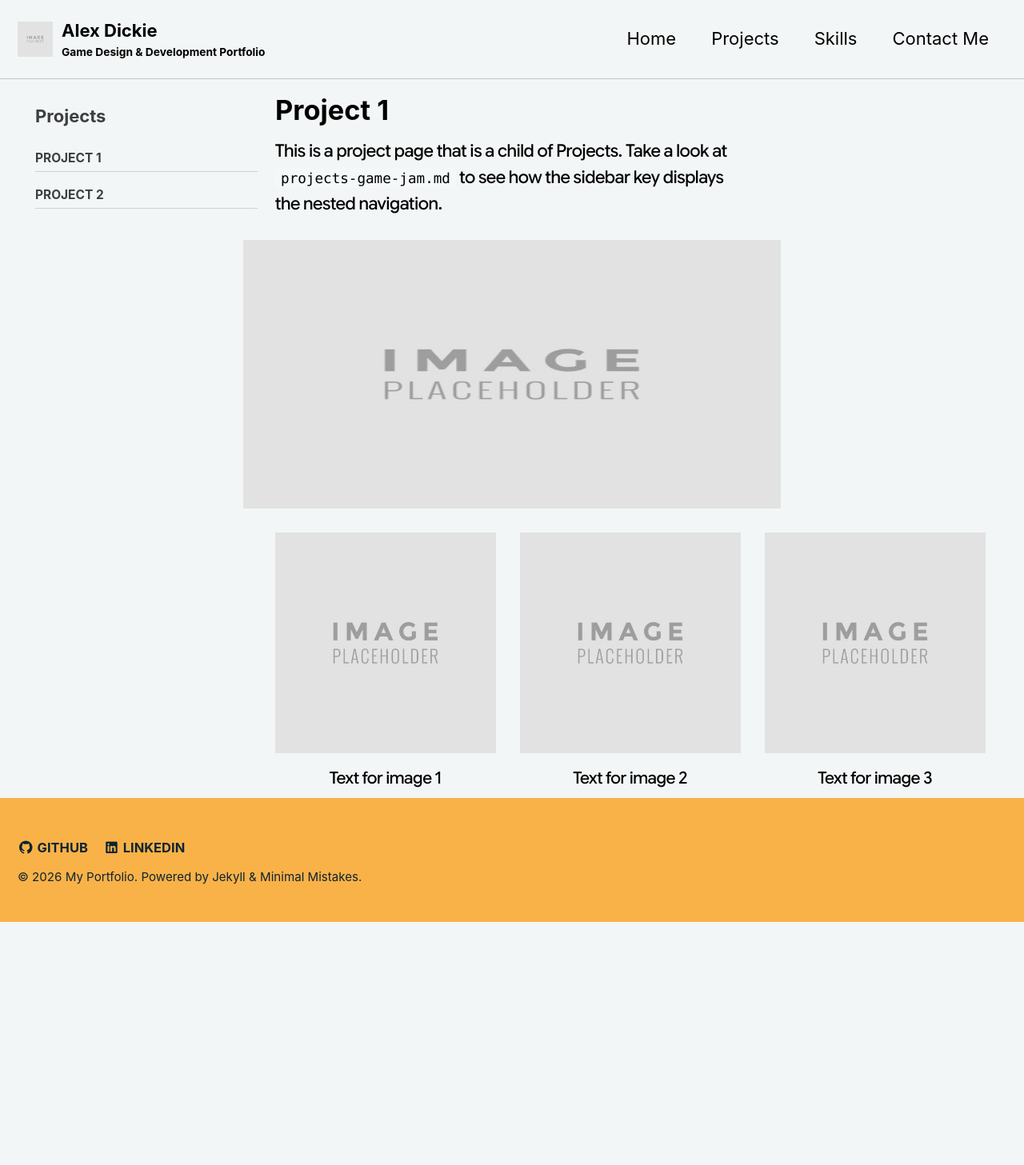
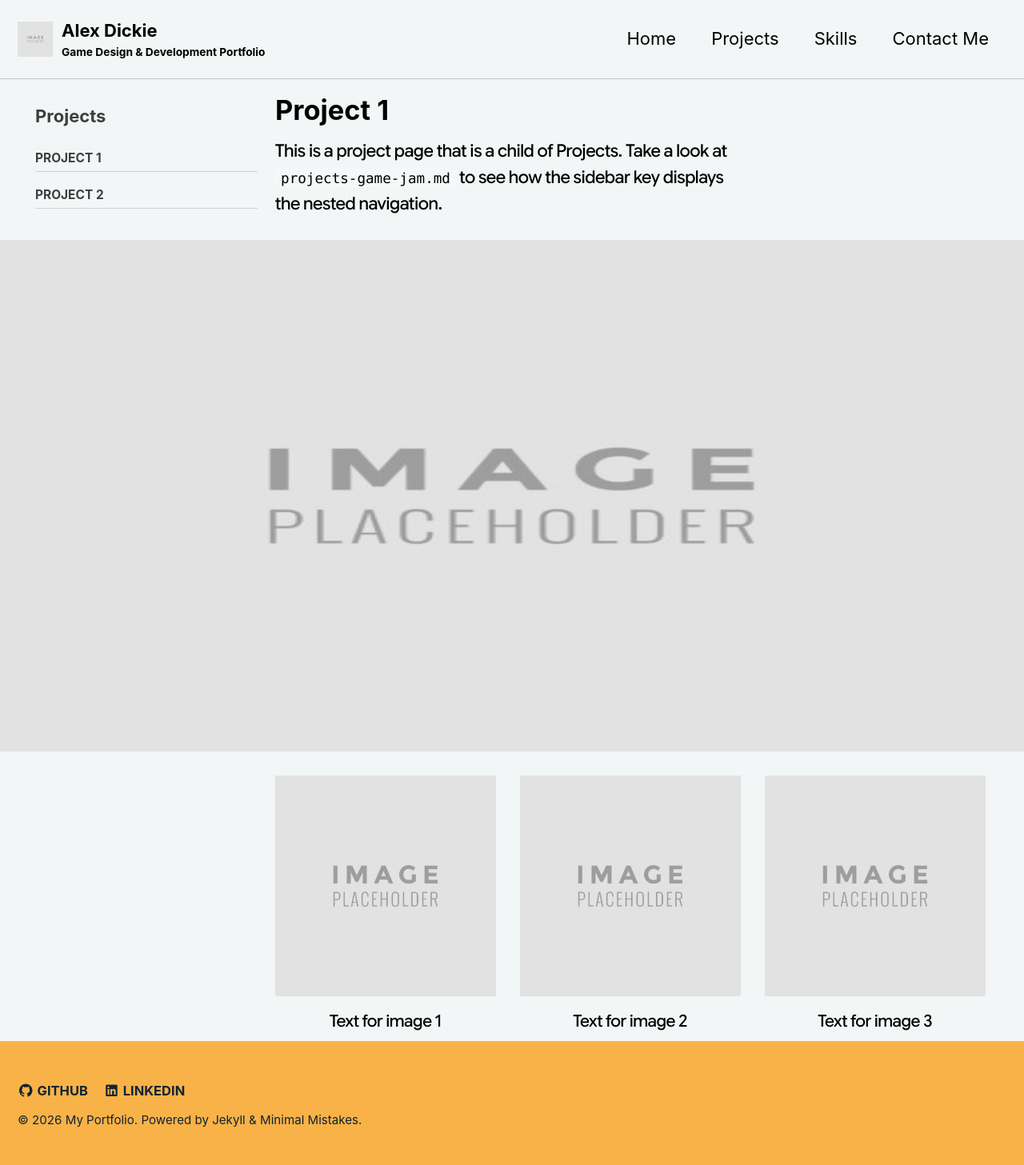
Before and after one commit to AlexUlster/AlexUlster.github.io, a Jekyll site: the page built from _pages/projects-pro1.md, in a window 1280 px wide. Shown: the whole page at 80% size. Built offline with Jekyll 4.4.1, drawn with Linux system fonts in a browser that asks for light colours; before the commit the page ends 1153 px from its top, so only the background shows below that.

Commit message:
Update image container styles for project page

```diff
--- a/_pages/projects-pro1.md
+++ b/_pages/projects-pro1.md
@@ -11,8 +11,8 @@ sidebar:
 
 This is a project page that is a child of Projects. Take a look at `projects-game-jam.md` to see how the sidebar key displays the nested navigation.
 
-<div style="text-align: center; margin-bottom: 30px; margin-left: -40px; margin-right: -40px;">
-  <img src="/assets/images/Placeholder.jpg" alt="Banner" style="width: calc(100% + 80px); height: auto; aspect-ratio: 4/2;">
+<div style="text-align: center; margin-bottom: 30px; margin-left: calc(-50vw + 50%); margin-right: calc(-50vw + 50%); width: 100vw;">
+  <img src="/assets/images/Placeholder.jpg" alt="Banner" style="width: 100%; height: auto; aspect-ratio: 4/2;">
 </div>
 
 <div style="display: grid; grid-template-columns: 1fr 1fr 1fr; gap: 20px; transform: scale(1.5); transform-origin: top left;">
```
